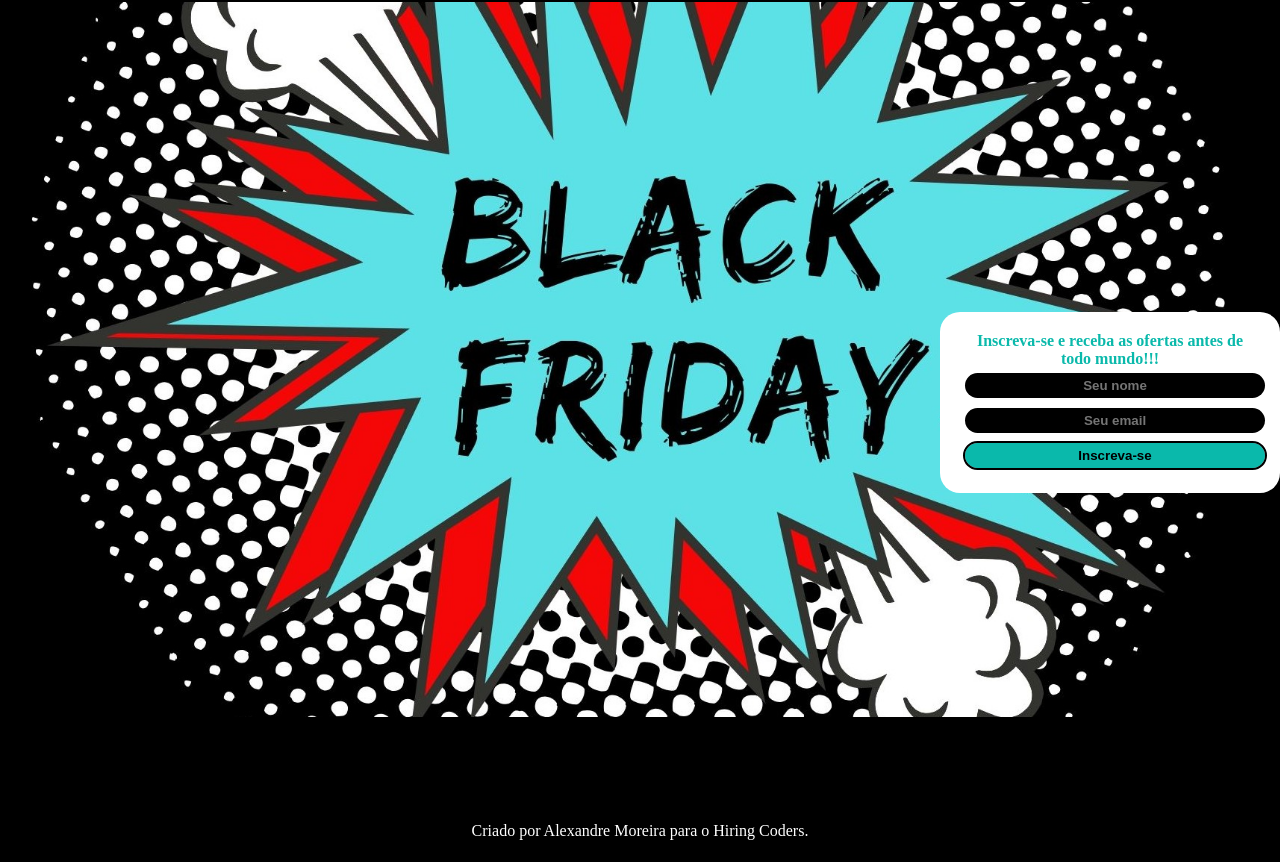
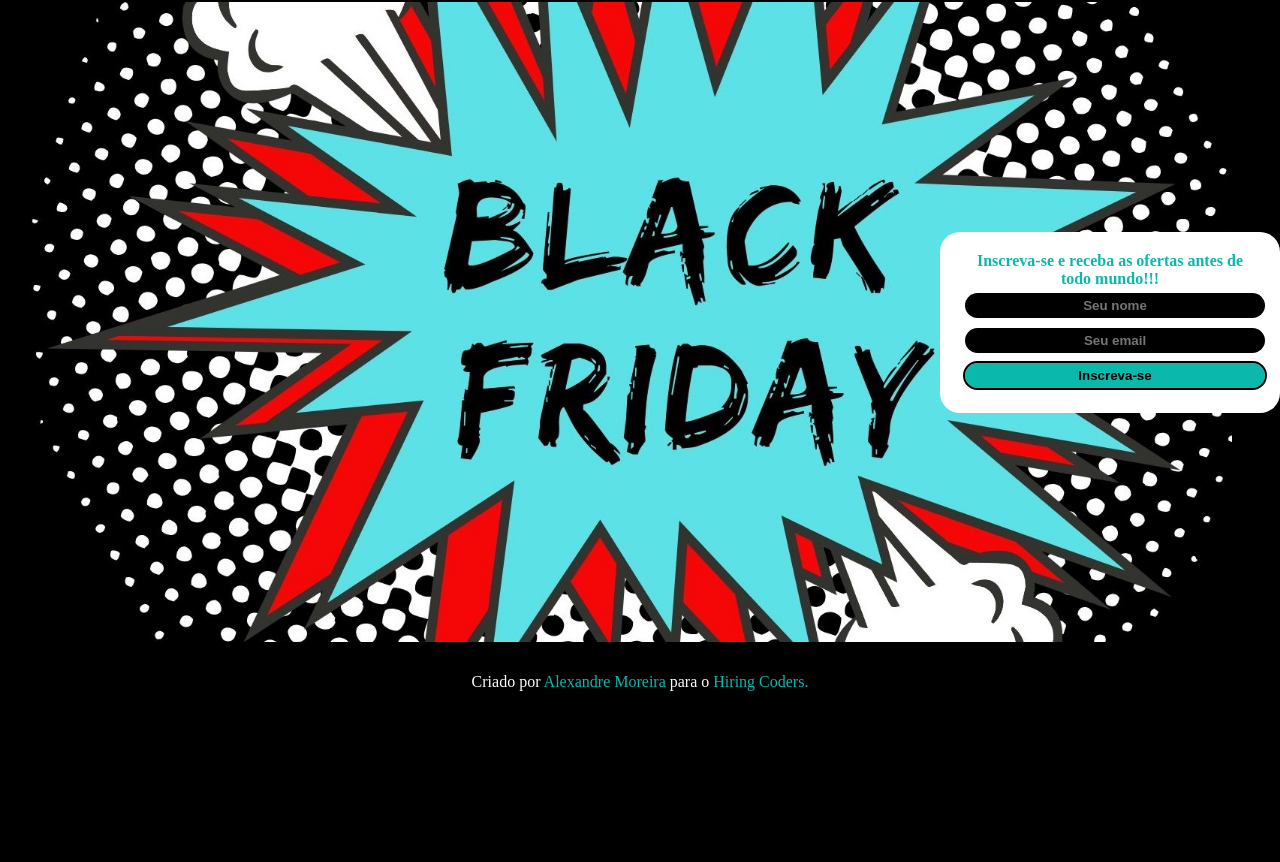
Before and after one commit to alemlima/hc_desafio1, a plain HTML site: page index.html in a window 1280 px wide. Shown: the part 83-945 px from the top of the page. After the commit the page ends 805 px from the top, so only its background shows below. Drawn offline with Linux system fonts and the light colour scheme.

Commit message:
Alguns ajustes finais

```diff
--- a/index.html
+++ b/index.html
@@ -9,7 +9,6 @@
 
     <title>A Black Friday vem aí!</title>
 
-
     <link rel="stylesheet" href="./stylesheet/style.css">
     <link rel="shortcut icon" href="./assets/images/favicon.ico" />
 </head>
@@ -17,21 +16,16 @@
 <body>
     <div id="modal" class="modal">
         <div class="conteudo_modal">
-            <header class="header_modal">
-                <h2>Email cadastrado com sucesso!</h2>
-                <p class="fechar">&times;</p>
-            </header>
-
+            <h2>Email cadastrado com sucesso!</h2>
+            <p class="fechar">&times;</p>
         </div>
     </div>
     <header>
         <img src="./assets/images/logo.png" alt="Insert Coin Logo"
             title="Insert Coin Logo">
     </header>
-
-
     <main>
-        <section class="section-container background">
+        <section class="section-container">
             <div class="form-container">
                 <p>Inscreva-se e receba as ofertas antes de todo mundo!!!</p>
                 <form id="form_cadastro" action="#" method="POST">
@@ -46,7 +40,9 @@
 
     </main>
     <footer>
-        <p>Criado por Alexandre Moreira para o Hiring Coders.</p>
+        <p>Criado por <a href="https://github.com/alemlima">Alexandre
+                Moreira</a> para o <a href="https://hiringcoders.com.br">Hiring
+                Coders.</a></p>
     </footer>
 </body>
 <script src="scripts/script.js"></script>
--- a/stylesheet/style.css
+++ b/stylesheet/style.css
@@ -1,4 +1,3 @@
-/* reset */
 * {
   padding:0;
   margin:0;
@@ -14,8 +13,6 @@
 body{
     background-color: #000;
     background-image: url('../assets/images/bg.jpg');
-    height: 100vh;
-    width:100%;
     background-attachment: fixed;
     background-size: contain;
     background-repeat: no-repeat;
@@ -31,7 +28,7 @@ header{
 }
 
 .section-container{
-  height: 100vh;
+  height: 80vh;
   width: 100%;
   display: flex;
   justify-content: right;
@@ -105,10 +102,8 @@ input[type=submit]:hover{
 
 }
 
-.header_modal {
-  background-color: inherit;
+.conteudo_modal h2 {
   color: #fff;
-  height: auto;
 }
 
 .fechar {
@@ -129,9 +124,22 @@ input[type=submit]:hover{
 }
 
 footer{
-  height: 20px;
-  text-align: center;
-  padding: 20px;
+  display: flex;
+  height: 10vh;
+  width: 100%;
+  align-items: center;
+  justify-content: center;
   background-color: #000;
   color: #fff;
 }
+
+footer a {
+  text-decoration: none;
+  color: rgb(10, 185, 171);
+}
+footer a:hover {
+  color: red;
+}
+footer a:visited {
+  color:skyblue;
+}
```
